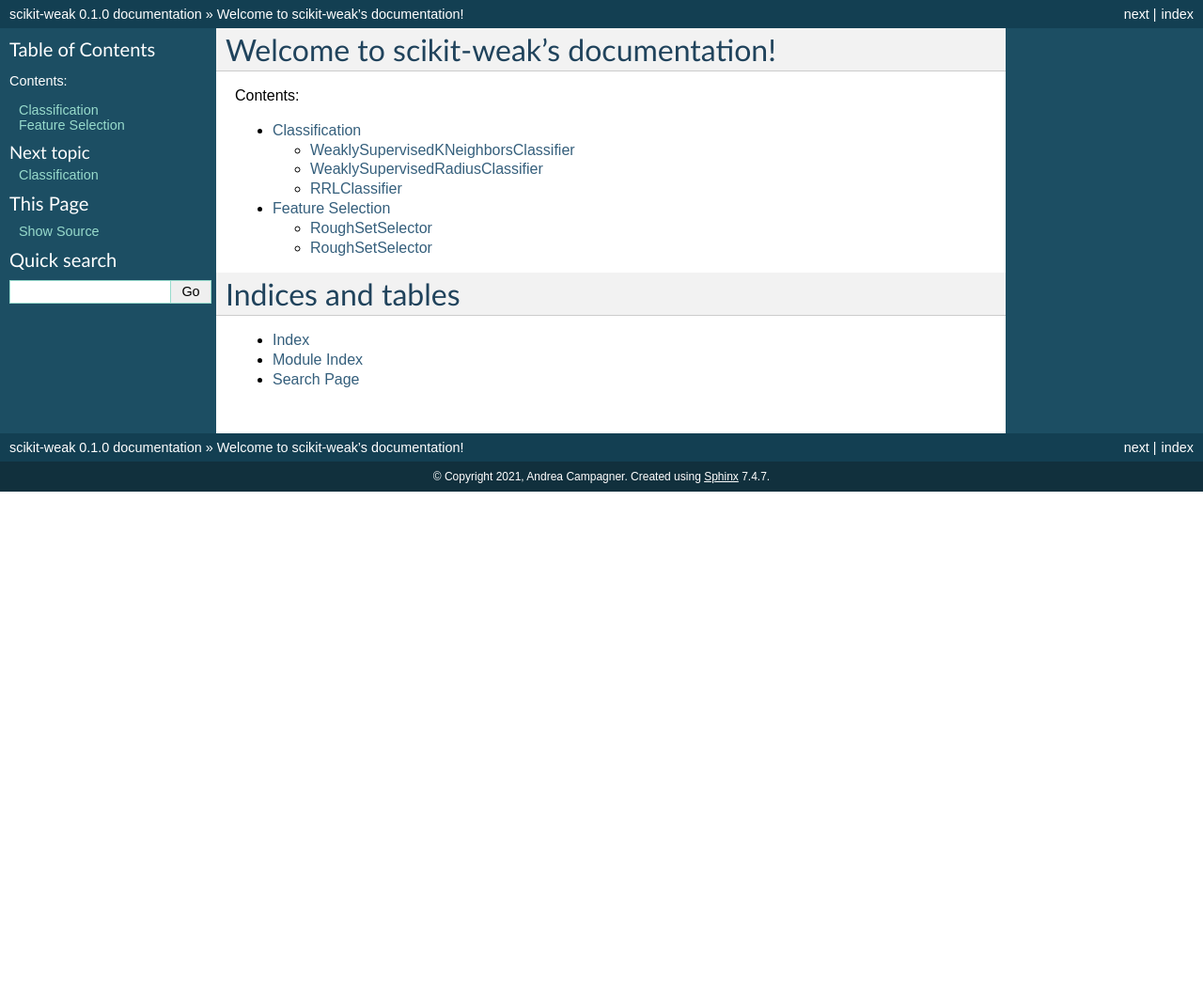
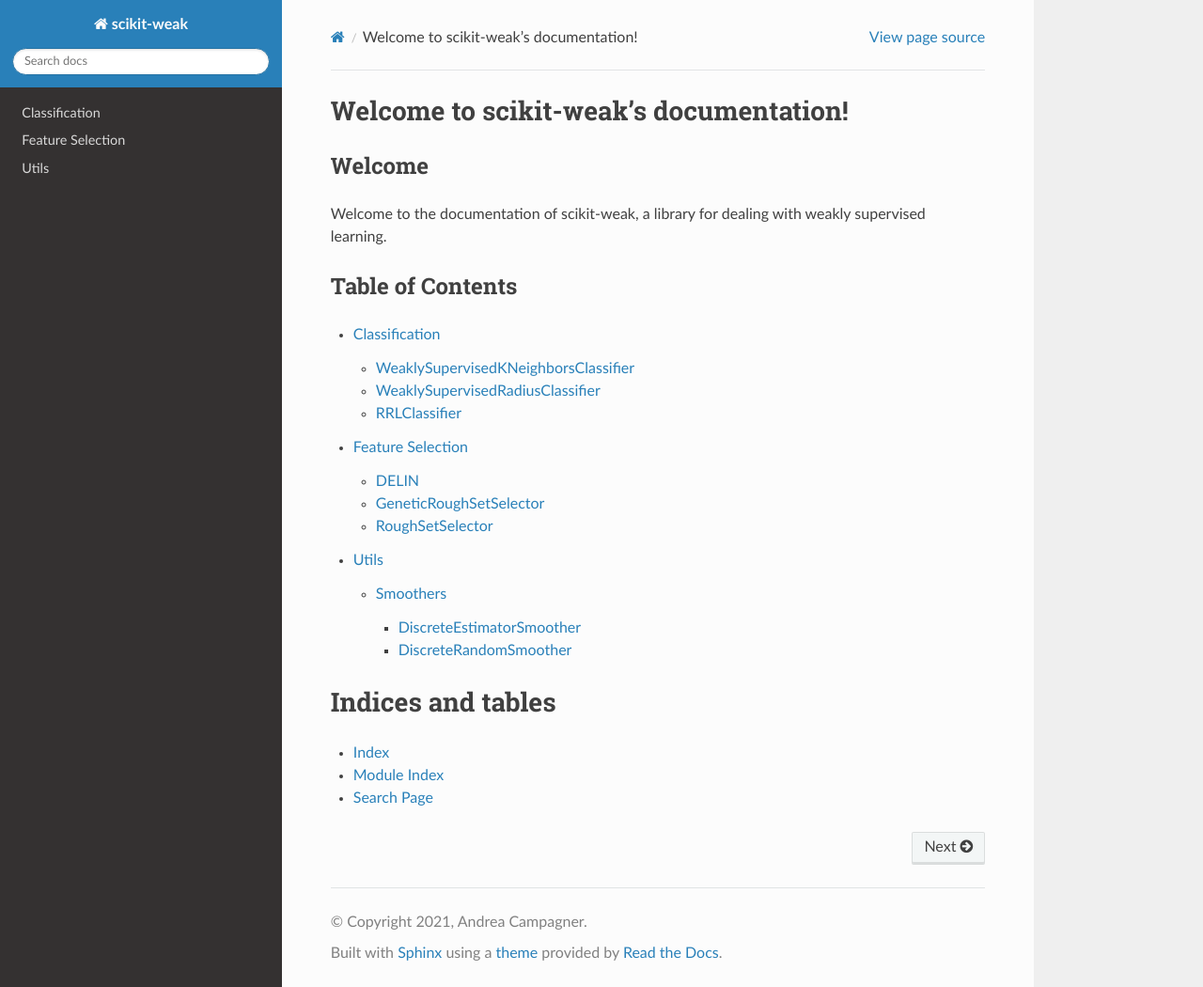
Before and after one commit to AndreaCampagner/scikit-weak, a Sphinx documentation site: the page built from docs/source/index.rst, in a window 1280 px wide and 1050 px high. Shown: the whole window at 94% size. Built offline with Sphinx 7.4.7 and the Read the Docs theme 2.0.0, drawn with Linux system fonts in a browser that asks for light colours.

Commit message:
Update documentation

```diff
--- a/docs/source/DELIN.rst
+++ b/docs/source/DELIN.rst
@@ -1,5 +1,5 @@
 DELIN
-============================
+=====
 
 .. autoclass:: scikit_weak.feature_selection.DELIN
     :members:
--- /dev/null
+++ b/docs/source/DiscreteEstimatorSmoother.rst
@@ -0,0 +1,5 @@
+DiscreteEstimatorSmoother
+================
+
+.. autoclass:: scikit_weak.utils.DiscreteEstimatorSmoother
+    :members:
--- /dev/null
+++ b/docs/source/DiscreteRandomSmoother.rst
@@ -0,0 +1,5 @@
+DiscreteRandomSmoother
+================
+
+.. autoclass:: scikit_weak.utils.DiscreteRandomSmoother
+    :members:
--- a/docs/source/GeneticRoughSetSelector.rst
+++ b/docs/source/GeneticRoughSetSelector.rst
@@ -1,5 +1,5 @@
-RoughSetSelector
-================
+GeneticRoughSetSelector
+=======================
 
 .. autoclass:: scikit_weak.feature_selection.GeneticRoughSetSelector
     :members:
--- a/docs/source/conf.py
+++ b/docs/source/conf.py
@@ -46,7 +46,7 @@ exclude_patterns = []
 # The theme to use for HTML and HTML Help pages.  See the documentation for
 # a list of builtin themes.
 #
-html_theme = 'classic'
+html_theme = 'sphinx_rtd_theme'
 
 # Add any paths that contain custom static files (such as style sheets) here,
 # relative to this directory. They are copied after the builtin static files,
--- a/docs/source/feature_selection.rst
+++ b/docs/source/feature_selection.rst
@@ -3,6 +3,8 @@ Feature Selection
 
 .. toctree::
     :maxdepth: 1
+    :titlesonly:
 
+    DELIN
+    GeneticRoughSetSelector
     RoughSetSelector
-    GeneticRoughSetSelector
--- a/docs/source/index.rst
+++ b/docs/source/index.rst
@@ -6,12 +6,19 @@
 Welcome to scikit-weak's documentation!
 =======================================
 
+Welcome
+-------
+Welcome to the documentation of scikit-weak, a library for dealing with weakly supervised learning.
+
+Table of Contents
+-----------------
 .. toctree::
-   :maxdepth: 2
-   :caption: Contents:
+   :maxdepth: 3
+   :titlesonly:
 
    classification
    feature_selection
+   utils
 
 
 
--- /dev/null
+++ b/docs/source/smoothers.rst
@@ -0,0 +1,9 @@
+Smoothers
+==============
+
+
+.. toctree::
+    :maxdepth: 1
+
+    DiscreteEstimatorSmoother
+    DiscreteRandomSmoother
--- /dev/null
+++ b/docs/source/utils.rst
@@ -0,0 +1,9 @@
+Utils
+==============
+
+
+.. toctree::
+    :maxdepth: 2
+    :titlesonly:
+
+    smoothers
```
Also changed, not shown: README.md (+1 -0 lines).
